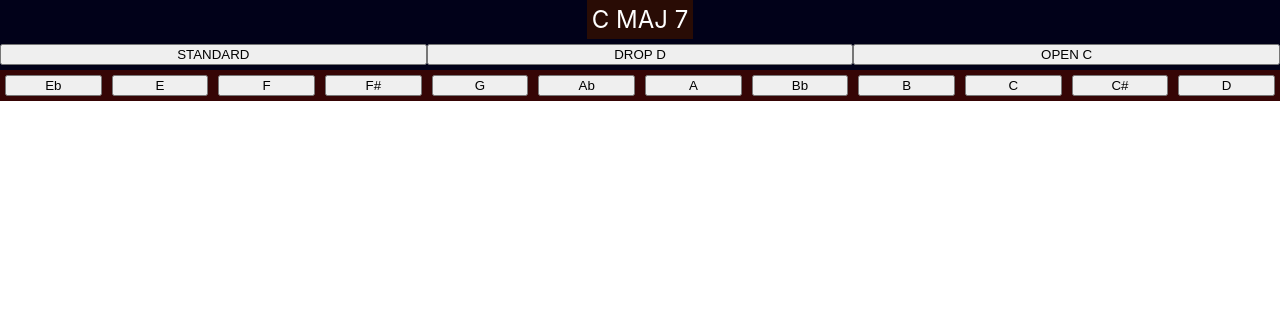
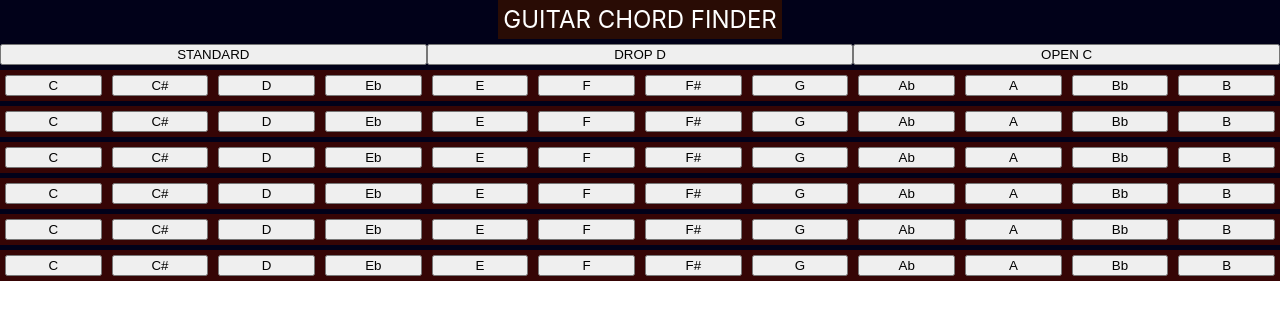
Before and after one commit to GraysonQuartech/chordApp, a React (Create React App) app: page / in a window 1280 px wide. Shown: the top 320 px of the page. Built offline with nearby package versions, Linux system fonts and the light colour scheme.

Commit message:
parent now updates new array filled with correct tuning values

```diff
--- a/src/App.tsx
+++ b/src/App.tsx
@@ -6,28 +6,21 @@ import './App.css';
 import StringC from './components/StringC'
 import Tuning from './components/Tuning'
 
-interface tunings {
-  standardTuning: number[];
-  dropDTuning: number[];
-  openCTuning: number[];
-}
+let tuningArr: number[] = [0,0,0,0,0,0];
+
+//receives the tuning array from tuning component
+const handleTuningClick = (tuning: number[]) => {
+  tuningArr = tuning;
+  console.log(tuningArr);
+};
 
 
-//gets called when a tuning is clicked
-//should send the correct arry values back to parent
-const handleTuningClick = (tuning: number[]) => {
-  console.log("event handler callled");
-  //set the tuning mode
-  console.log(tuning);
-};
-
-//each string component is passed the tuning / rotation of the scale
 function App() {
 
   return (
     <div className="body">
       <div className="final-chord">
-        C MAJ 7
+        GUITAR CHORD FINDER
       </div>
       <div className="tuning-grid">
         <Tuning onClick={(tuning: number[])=>handleTuningClick(tuning)} tuningID={0}/>
@@ -35,7 +28,12 @@ function App() {
         <Tuning onClick={(tuning: number[])=>handleTuningClick(tuning)} tuningID={2}/>
       </div>
       <div className="string-grid">
-        <StringC tuningShift={3}/>
+        <StringC tuningShift={tuningArr[0]}/>
+        <StringC tuningShift={tuningArr[1]}/>
+        <StringC tuningShift={tuningArr[2]}/>
+        <StringC tuningShift={tuningArr[3]}/>
+        <StringC tuningShift={tuningArr[4]}/>
+        <StringC tuningShift={tuningArr[5]}/>
       </div>
     </div>
   );
--- a/src/components/Tuning.tsx
+++ b/src/components/Tuning.tsx
@@ -38,7 +38,7 @@ const idToString = (tuningID: number) => {
 //takes an ID and returns the array that
 //holds all the string tunings
 const idToTuningArr = (tuningID: number) => {
-    if(tuningID==-0){
+    if(tuningID===0){
         return tunings.standardTuning;
     }
     else if (tuningID === 1){
```
